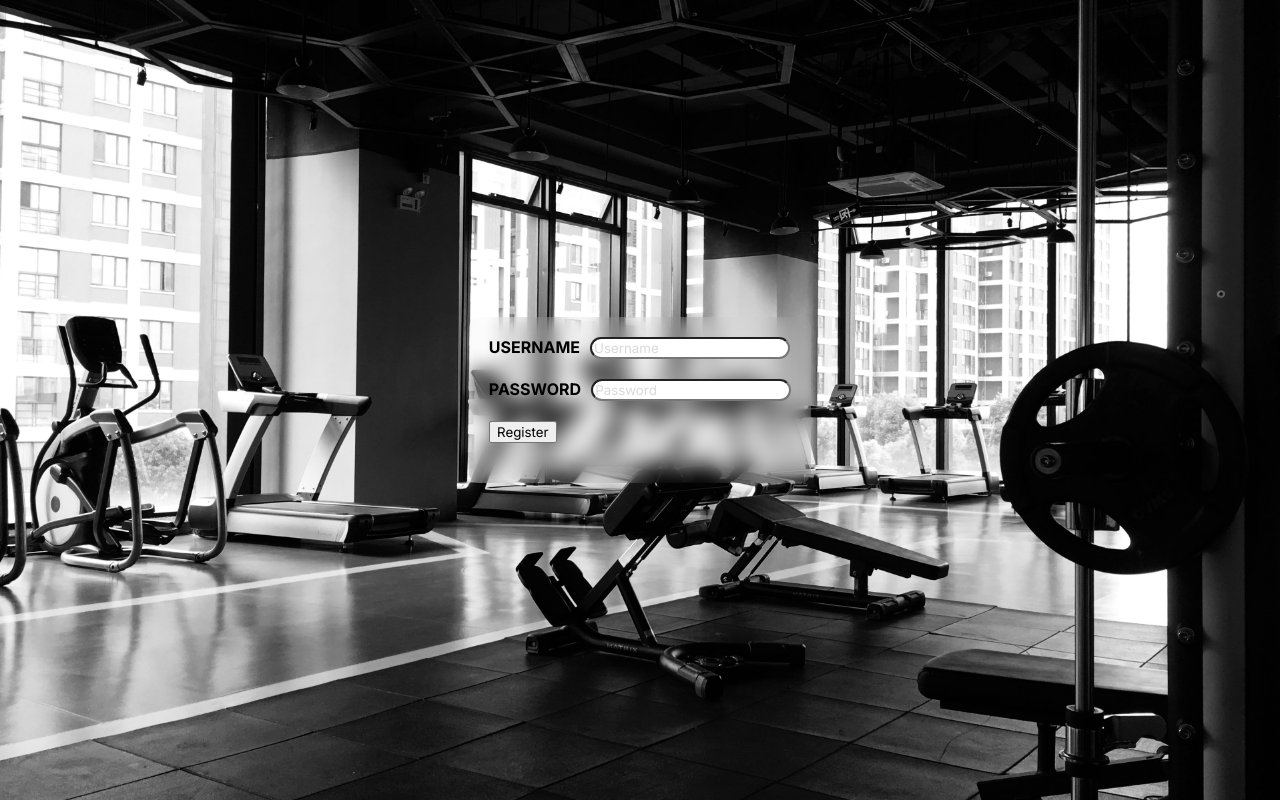
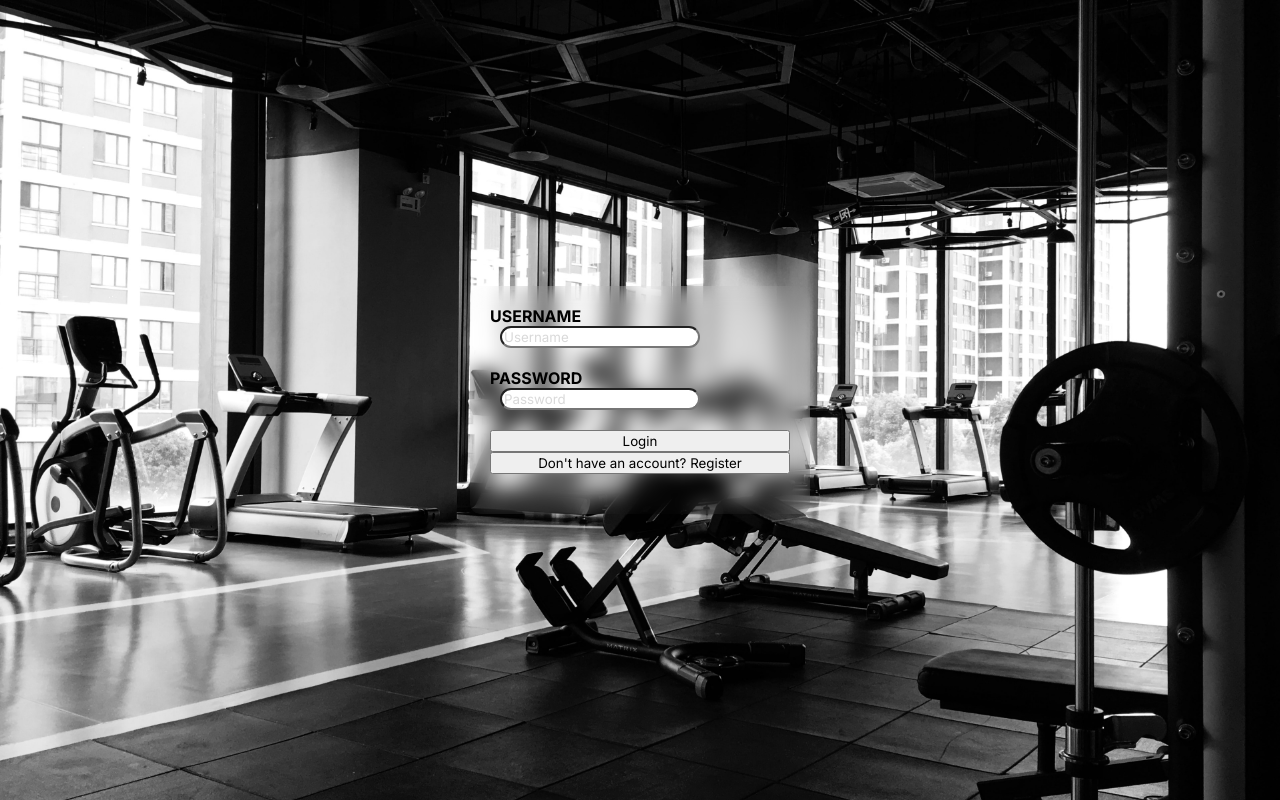
Before and after one commit to Ubaid555/LifeInvader, a React (Create React App) app: page /Login in a window 1280 px wide. Built offline with nearby package versions, Linux system fonts and the light colour scheme.

Commit message:
UI Changes 5/26/2023 10:40

```diff
--- a/src/App.js
+++ b/src/App.js
@@ -1,14 +1,7 @@
 import "./App.css";
-import Hero from "./components/Hero/Hero";
 import Login from "./components/Login/Login";
-import Programs from "./components/Programs/Programs";
-import Reasons from "./components/Reasons/Reasons";
-import Plans from "./components/Plans/plans";
-import Join from "./components/Join/Join";
-import Testimonials from "./components/Testimonials/Testimonials";
-import Footer from "./components/Footer/Footer";
+import Register from "./components/Register/Register"
 import { BrowserRouter as Router, Routes, Route } from "react-router-dom";
-import Header from "./components/Header/Header";
 import Main from "./components/Main/Main";
 function App() {
   return (
@@ -17,6 +10,7 @@ function App() {
       <Router>
         <Routes>
           <Route path="/lifeInvader" element={<Main/>} />
+          <Route path="/Register" element={<Register />} />
           <Route path="/Login" element={<Login />} />
         </Routes>
       </Router>
--- a/src/components/Hero/Hero.jsx
+++ b/src/components/Hero/Hero.jsx
@@ -6,6 +6,7 @@ import hero_image from "../../assets/hero_image.png";
 import hero_image_back from "../../assets/hero_image_back.png";
 import Calories from "../../assets/calories.png";
 import Login from '../Login/Login';
+import Register from "../Register/Register"
 import { Link } from 'react-router-dom'
 
 import {motion} from 'framer-motion'
@@ -82,7 +83,7 @@ const hero = () => {
 
         <div className="right-h">
            {/*join now button */}
-           <Link to="/login">
+           <Link to="/Register">
           <button className="btn">
             Join Now
           </button>
--- a/src/components/Login/Login.css
+++ b/src/components/Login/Login.css
@@ -1,64 +1,22 @@
 .login-container {
   display: flex;
   justify-content: center;
-    position: relative;
   align-items: center;
   height: 100vh;
   background-image: url("../../assets/login.jpg");
   background-size: cover;
   background-position: center;
-    animation: fadeIn 1s ease-in-out;
-  }
-
-  @keyframes fadeIn {
-    0% {
-      opacity: 0;
-    }
-    100% {
-      opacity: 1;
-    }
 }
 
 .login-content {
-
   backdrop-filter: blur(10px);
   padding: 20px;
   border-radius: 10px;
   animation: slideRight 1s ease-in-out;
+  width: 300px;
 }
 
-  .inputusername{
-    margin-left: 10px;
-    border-radius: 20px;
-  }
-  .inputButton{
-
-  }
-  @keyframes slideRight {
-    0% {
-      transform: translateX(-100%);
-      opacity: 0;
-    }
-    100% {
-      transform: translateX(0);
-      opacity: 1;
-    }
-  }
-
-  .login-image {
-    display: none;
-    /* Remove this line to show the image as a separate element */
-  }
-
-  .hero-image {
-    max-width: 60%;
-    height: auto;
-    max-height: 70vh; /* Limit the image height */
-  }
-
-  .register-form,
 .login-form {
-
   display: flex;
   flex-direction: column;
 }
@@ -70,20 +28,56 @@
   color: black;
   font-weight: bold;
 }
-  .register-form{
-    padding: 50px;
-    margin: 50px;
+
+.login-form-group label {
+  text-align: left;
+  text-transform: uppercase;
+  color: black;
+  font-weight: bold;
 }
 
-  .login-footer {
-    display: flex;
-    justify-content: center;
-    animation: slideUp 1s ease-in-out;
+.login-form-group input {
+  /* width: 100%;
+  padding: 10px;
+  border-radius: 5px;
+  border: 1px solid #ccc; */
+  margin-left: 10px;
+  border-radius: 20px;
 }
 
-  .login-btn {
-    animation: pulse 2s infinite;
+.login-form-group .login-btn {
+  /* width: 100%;
+  padding: 10px;
+  border-radius: 5px;
+  background-color: #007bff;
+  color: #fff;
+  border: none;
+  cursor: pointer; */
+  animation: none; /* Remove the animation */
+  width: 100%;
+}
 
+.login-form-group .switch-btn {
+  /* width: 100%;
+  padding: 10px;
+  border-radius: 5px;
+  background-color: #dc3545;
+  color: #fff;
+  border: none;
+  cursor: pointer; */
+  animation: none; /* Remove the animation */
+  width: 100%;
+  }
+
+  @keyframes slideRight {
+    0% {
+      transform: translateX(-100%);
+      opacity: 0;
+    }
+    100% {
+      transform: translateX(0);
+      opacity: 1;
+    }
   }
 
   @keyframes pulse {
--- a/src/components/Login/Login.jsx
+++ b/src/components/Login/Login.jsx
@@ -1,65 +1,42 @@
 import React, { useState } from "react";
 import "./Login.css";
-import LoginImage from "../../assets/login.jpg";
+import Register from "../Register/Register";
+import { Link } from 'react-router-dom'
 
 const Login = () => {
-  const [isRegister, setIsRegister] = useState(false);
+  const [isRegistered, setIsRegistered] = useState(true);
 
-  const handleRegisterClick = () => {
-    setIsRegister(!isRegister);
+  const handleSwitchToRegister = () => {
+    setIsRegistered(false);
+  };
+
+  const handleLoginClick = () => {
+    // Handle login logic here
   };
 
   return (
-
     <div className="login-container">
-        <div className="trancont">
-
-    </div>
       <div className="login-content">
-        <div className="login-image">
-          <img src={LoginImage} alt="" className="hero-image" />
-        </div>
-        {isRegister ? (
-          <div className="register-form">
+        <div className="login-form">
           <div className="login-form-group">
             <label htmlFor="username">Username</label>
-              <input className="inputusername" type="text" name="username" placeholder="Username" />
+            <input type="text" name="username" placeholder="Username" />
           </div>
           <div className="login-form-group">
             <label htmlFor="password">Password</label>
-              <input className="inputusername" type="password" name="password" placeholder="Password" />
+            <input type="password" name="password" placeholder="Password" />
           </div>
           <div className="login-form-group">
-              <label htmlFor="email">Email</label>
-              <input className="inputusername" type="email" name="email" placeholder="Email" />
-            </div>
-            <div className="login-form-group">
-              <label htmlFor="phone">Phone Number</label>
-              <input className="inputusername" type="text" name="phone" placeholder="Phone Number" />
-            </div>
-            <div className="login-form-group">
-              <button type="button" className="login-btn" onClick={handleRegisterClick}>
+            <button type="button" className="login-btn" onClick={handleLoginClick}>
               Login
             </button>
+            <Link to="/Register">
+            <button type="button" className="switch-btn" onClick={handleSwitchToRegister}>
+              Don't have an account? Register
+            </button>
+            </Link>
           </div>
         </div>
-        ) : (
-          <div className="login-form">
-            <div className="login-form-group">
-              <label htmlFor="username">Username</label>
-              <input className="inputusername" type="text" name="username" placeholder="Username" />
-            </div>
-            <div className="login-form-group">
-              <label htmlFor="password">Password</label>
-              <input className="inputusername" type="password" name="password" placeholder="Password" />
-            </div>
-            <div className="login-form-group">
-              <button  type="button" className="login-btn" onClick={handleRegisterClick}>
-                Register
-              </button>
-            </div>
-          </div>
-        )}
       </div>
     </div>
   );
--- a/src/components/Login/index.jsx
+++ /dev/null
@@ -1,4 +0,0 @@
-import "./style.scss";
-
-export { Login } from "./login";
-export { Register } from "./register";
```
Also changed, not shown: src/components/Login/Register.jsx (deleted, +0 -40 lines). Lines whose indentation alone changed are shown as unchanged.
